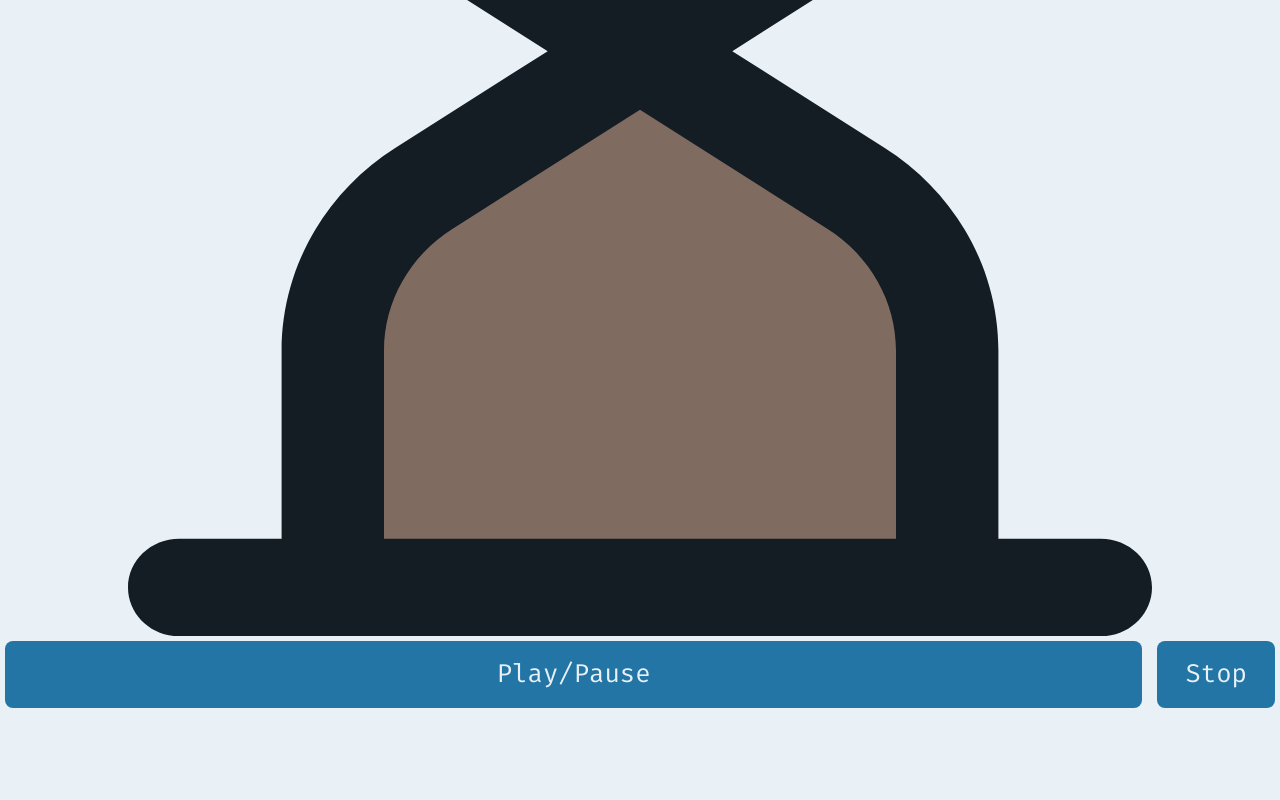
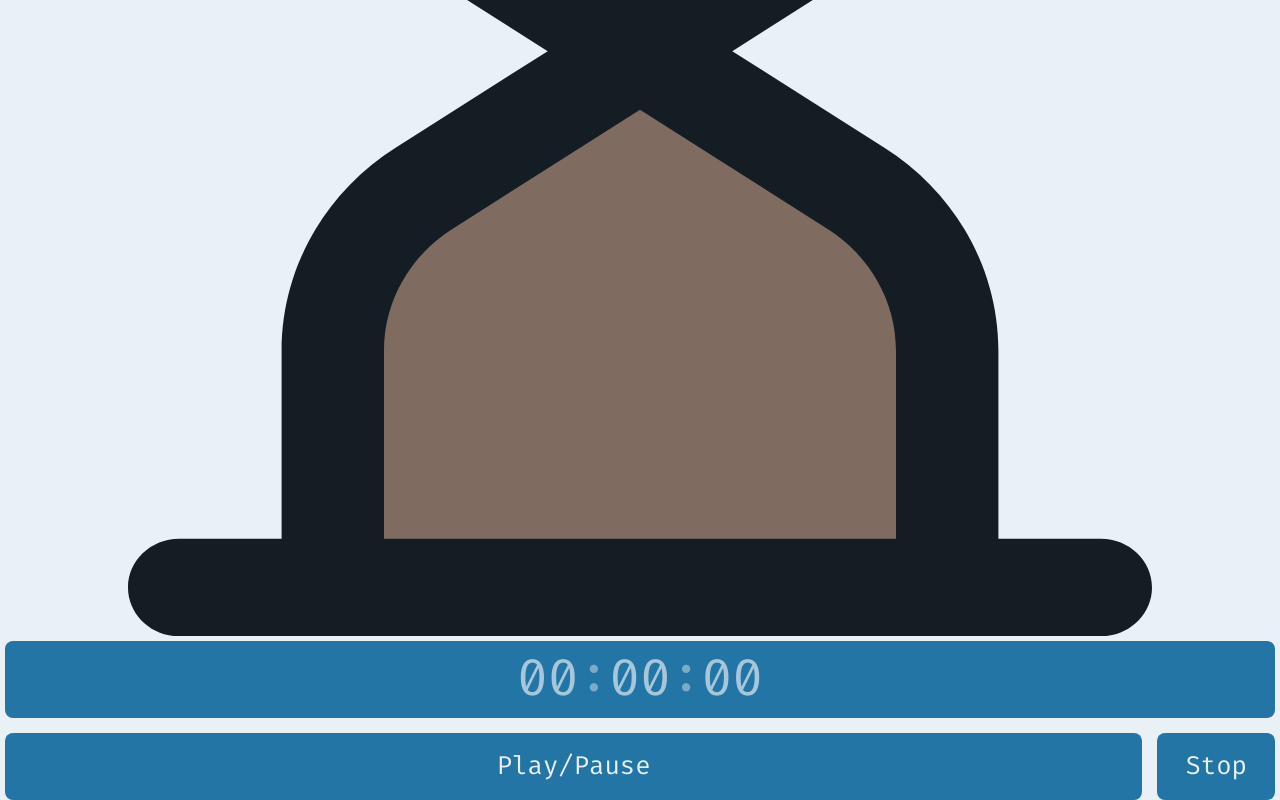
Before and after one commit to saschazar21/countdown, a Preact app: page / in a window 1280 px wide. Shown: the part 534-1334 px from the top of the page. Before the commit the page ends 1242 px from the top, so only its background shows below. Built offline with nearby package versions, Linux system fonts and the light colour scheme.

Commit message:
feat: moved Input to TimeField, improved display of Controls

```diff
--- a/src/components/Controls/Controls.module.css
+++ b/src/components/Controls/Controls.module.css
@@ -1,6 +1,12 @@
 .wrapper {
   display: flex;
+  flex-wrap: wrap;
   gap: var(--space-m);
+}
+
+.input {
+  flex: 1 0 auto;
+  width: 100%;
 }
 
 .playpause {
--- a/src/components/Controls/index.tsx
+++ b/src/components/Controls/index.tsx
@@ -1,6 +1,7 @@
 import classNames from 'classnames';
 
 import { Button } from 'components/Button';
+import { TimeField } from 'components/TimeField';
 
 import styles from 'components/Controls/Controls.module.css';
 
@@ -13,6 +14,7 @@ export const Controls = ({
 
   return (
     <div className={className}>
+      <TimeField className={styles.input} />
       <Button className={styles.playpause}>Play/Pause</Button>
       <Button className={styles.stop}>Stop</Button>
     </div>
--- /dev/null
+++ b/src/components/TimeField/TimeField.module.css
@@ -0,0 +1,41 @@
+.wrapper {
+  display: flex;
+  position: relative;
+  justify-content: center;
+  border-radius: var(--border-radius);
+  border: 3px solid transparent;
+  padding: var(--space-s) var(--space-l);
+  background-color: var(--color-primary);
+  color: var(--color-bg);
+  font-size: 2.5rem;
+}
+
+.wrapper:focus-within {
+  transition: border-color var(--transition-duration) ease-in;
+  border-color: var(--color-text);
+}
+
+.input {
+  position: absolute;
+  border: 0;
+  clip: rect(0 0 0 0);
+  top: 0;
+  right: 0;
+  bottom: 0;
+  left: 0;
+  height: 100%;
+  width: 100%;
+}
+
+.segment:not(:last-of-type)::after {
+  content: ':';
+  opacity: 0.667;
+}
+
+.disabled {
+  opacity: 0.667;
+}
+
+.disabled::after {
+  opacity: 1;
+}
--- /dev/null
+++ b/src/components/TimeField/index.tsx
@@ -0,0 +1,68 @@
+import { useMemo, useRef, useState } from 'preact/hooks';
+import classNames from 'classnames';
+
+import styles from 'components/TimeField/TimeField.module.css';
+
+export const TimeField = (
+  props: JSX.HTMLAttributes<HTMLInputElement>,
+): JSX.Element => {
+  const { className: customClassName, ...rest } = props;
+  const inputRef = useRef<HTMLInputElement>(null);
+  const [value, setValue] = useState('');
+  const segments = useMemo(() => {
+    const stringified = value.padStart(6, '0');
+    const [h, m, s] = (stringified.match(/(\d{2})/g) ?? ['0', '0', '0']).map(
+      (segment) => parseInt(segment, 10),
+    );
+    return [h, m > 59 ? 59 : m, s > 59 ? 59 : s].map((segment) =>
+      segment.toString().padStart(2, '0'),
+    );
+  }, [value]);
+
+  const className = classNames(customClassName, styles.wrapper);
+
+  const handleKeyUp = (e: Event): void => {
+    const { value: inputValue } = e.target as HTMLInputElement;
+    setValue(inputValue);
+  };
+
+  const handleFocus = (): void => {
+    inputRef.current?.focus();
+  };
+
+  const handleBlur = (): void => {
+    if (inputRef.current) {
+      inputRef.current.value = '';
+    }
+    inputRef.current?.blur();
+  };
+
+  return (
+    <span
+      className={className}
+      tabIndex={0}
+      onFocus={handleFocus}
+      onBlur={handleBlur}
+    >
+      {segments.map(
+        (segment, i): JSX.Element => (
+          <span
+            key={`segment-${i}`}
+            className={classNames(styles.segment, {
+              [styles.disabled]: segment === '00',
+            })}
+          >
+            {segment}
+          </span>
+        ),
+      )}
+      <input
+        className={styles.input}
+        onKeyUp={handleKeyUp}
+        ref={inputRef}
+        maxLength={6}
+        {...rest}
+      />
+    </span>
+  );
+};
```
Also changed, not shown: src/components/Input/index.tsx (deleted, +0 -12 lines), src/components/Input/Input.module.css (deleted).
